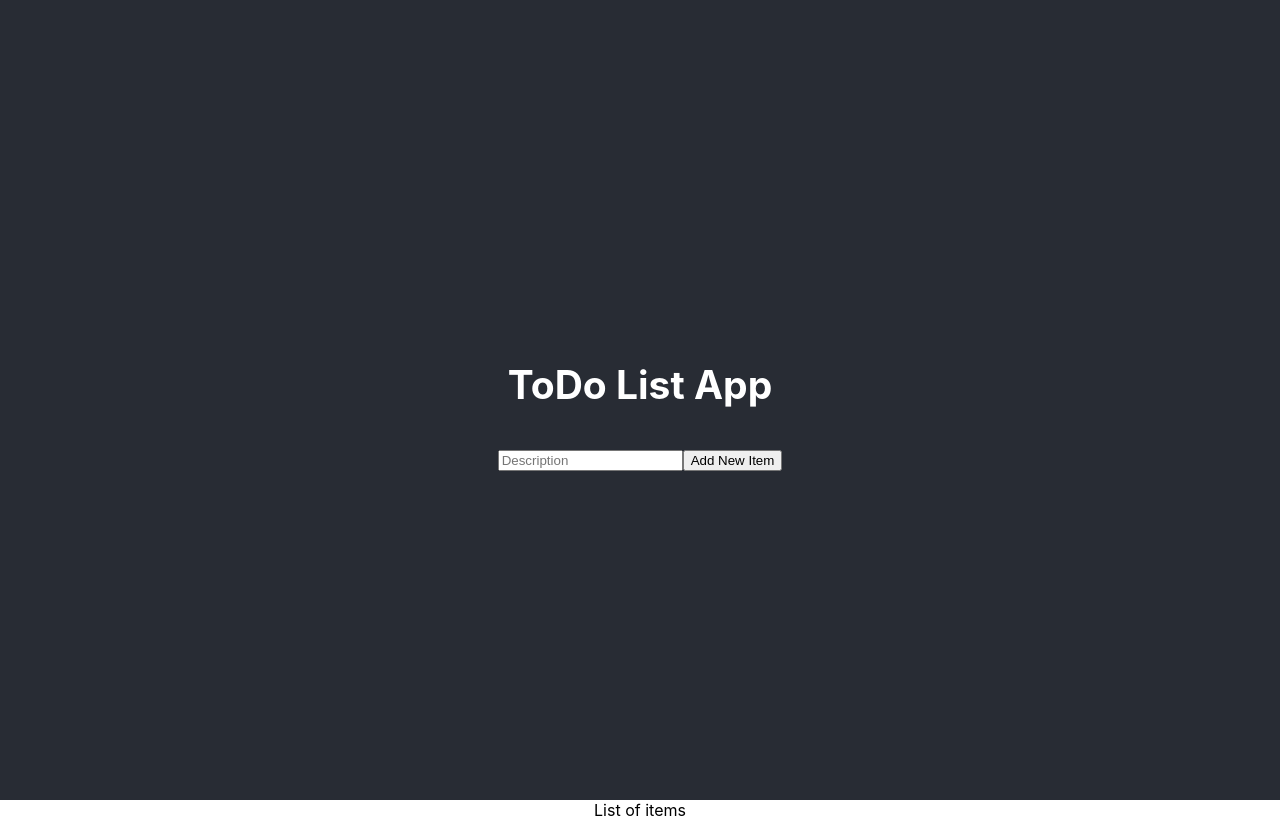
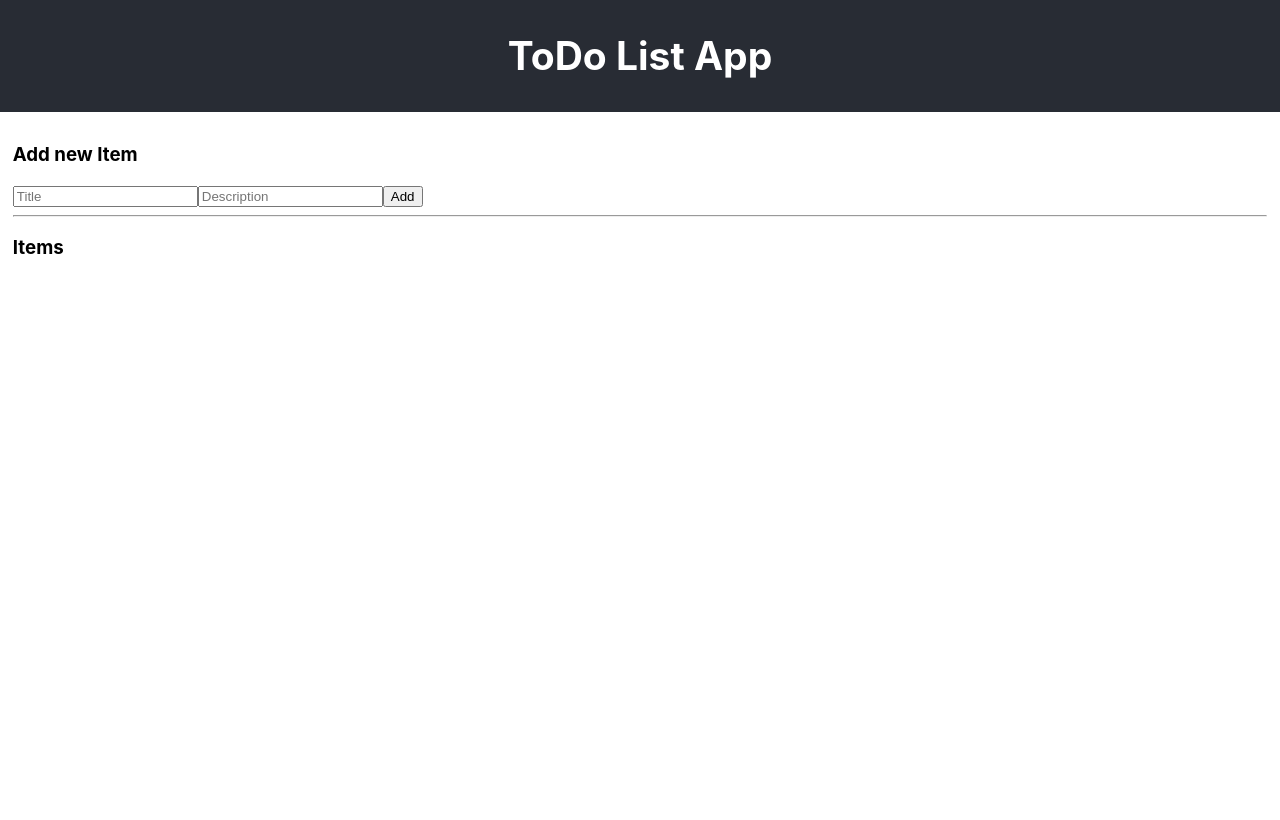
Before and after one commit to TomazJunior/react-todo-list-app, a React (Create React App) app: page / in a window 1280 px wide. Built offline with nearby package versions, Linux system fonts and the light colour scheme.

Commit message:
add list of items

```diff
--- a/src/App.css
+++ /dev/null
@@ -1,32 +0,0 @@
-.App {
-  text-align: center;
-}
-
-.App-logo {
-  animation: App-logo-spin infinite 20s linear;
-  height: 40vmin;
-}
-
-.App-header {
-  background-color: #282c34;
-  min-height: 100vh;
-  display: flex;
-  flex-direction: column;
-  align-items: center;
-  justify-content: center;
-  font-size: calc(10px + 2vmin);
-  color: white;
-}
-
-.App-link {
-  color: #61dafb;
-}
-
-@keyframes App-logo-spin {
-  from {
-    transform: rotate(0deg);
-  }
-  to {
-    transform: rotate(360deg);
-  }
-}
--- a/src/App.js
+++ b/src/App.js
@@ -1,14 +1,10 @@
 import React, { Component } from 'react';
-import './App.css';
 import TodoList from "./components/TodoList";
 class App extends Component {
   render() {
     return (
-      <div className="App">
-        <header className="App-header">
-          <TodoList></TodoList>
-        </header>
-        <div>List of items</div>
+      <div>
+        <TodoList></TodoList>
       </div>
     );
   }
--- a/src/components/NewTodoItem.js
+++ b/src/components/NewTodoItem.js
@@ -5,10 +5,12 @@ export default class NewTodoItem extends Component {
   constructor(props) {
     super(props);
     this.state = {
+      title: '',
       description: ''
     };
     this.handleSubmit = this.handleSubmit.bind(this);
     this.handleDescriptionTextChange = this.handleDescriptionTextChange.bind(this);
+    this.handleTitleTextChange = this.handleTitleTextChange.bind(this);
   }
 
   handleDescriptionTextChange(e) {
@@ -17,21 +19,33 @@ export default class NewTodoItem extends Component {
     });
   }
 
+  handleTitleTextChange(e) {
+    this.setState({
+      title: e.target.value
+    });
+  }
+
   _resetFields() {
     this.setState({
-      description: ''
+      description: '',
+      title: ''
     });
   };
 
   render() {
     const description = this.state.description;
+    const title = this.state.title;
     return (
       <form onSubmit={this.handleSubmit}>
+        <input placeholder="Title"
+          value={title}
+          onChange={this.handleTitleTextChange}
+        />
         <input placeholder="Description"
           value={description}
           onChange={this.handleDescriptionTextChange}
         />
-        <button type="submit"> Add New Item</button>
+        <button type="submit">Add</button>
       </form>
     );
   }
@@ -39,7 +53,7 @@ export default class NewTodoItem extends Component {
   handleSubmit(e) {
     const item = {
       id: uuid.v4(),
-      description: this.state.description
+      ...this.state
     };
     this.props.onAddItem(item);
     this._resetFields();
--- /dev/null
+++ b/src/components/TodoItem.css
@@ -0,0 +1,12 @@
+.TodoItem {
+  text-align: center;
+  box-shadow: 0 4px 8px 0 rgba(0,0,0,0.2);
+  transition: 0.3s;
+  border-radius: 5px; /* 5px rounded corners */
+  padding: 2px 16px;
+  width: 40%;
+}
+
+.TodoItem:hover {
+  box-shadow: 0 8px 16px 0 rgba(0,0,0,0.2);
+}
--- /dev/null
+++ b/src/components/TodoItem.js
@@ -0,0 +1,14 @@
+import React, { Component } from "react";
+import './TodoItem.css';
+
+export default class TodoItem extends Component {
+  render() {
+    const todoItem = this.props.todoItem;
+    return (
+      <div className='TodoItem'>
+        <h4><b>{todoItem.title}</b></h4>
+        <p>{todoItem.description}</p>
+      </div>
+    );
+  }
+}
--- /dev/null
+++ b/src/components/TodoList.css
@@ -0,0 +1,13 @@
+.TodoList-header {
+  background-color: #282c34;
+  display: flex;
+  flex-direction: column;
+  align-items: center;
+  justify-content: center;
+  font-size: calc(10px + 2vmin);
+  color: white;
+}
+
+.TodoList-body {
+  padding: 1%;
+}
--- a/src/components/TodoList.js
+++ b/src/components/TodoList.js
@@ -1,5 +1,7 @@
 import React, { Component } from "react";
 import NewTodoItem from "./NewTodoItem";
+import TodoItem from "./TodoItem";
+import './TodoList.css';
 
 export default class TodoList extends Component {
     constructor() {
@@ -11,17 +13,30 @@ export default class TodoList extends Component {
     }
 
     addItemHandle(item) {
-      this.state.items.push(item);
+      this.setState({
+        items: this.state.items.concat([item])
+      });
     }
 
-
     render() {
+      const todoItems = this.state.items.map((todoItem) =>
+        <TodoItem key={todoItem.id} todoItem={todoItem}></TodoItem>
+      );
       return (
           <div>
-                <div className="header">
+              <div className="TodoList-header">
                   <h2>ToDo List App</h2>
+              </div>
+              <div className="TodoList-body">
+                <h3>Add new Item</h3>
                 <NewTodoItem onAddItem={this.addItemHandle}></NewTodoItem>
+                <hr></hr>
+                <div>
+                  <h3>Items</h3>
+                  {todoItems}
                 </div>
+              </div>
+
           </div>
       );
     }
```
Lines whose indentation alone changed are shown as unchanged.
